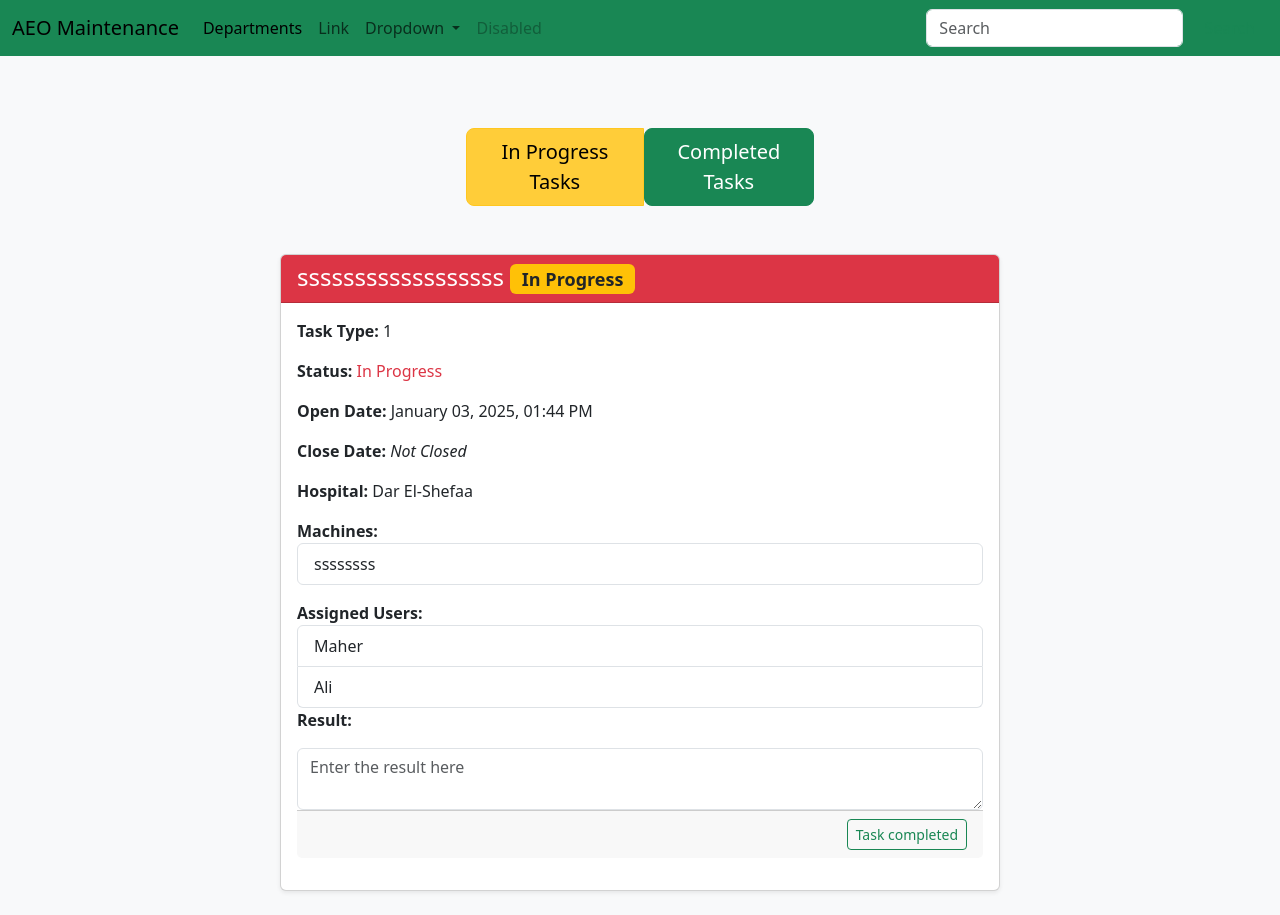
After one commit to MoMaherB/Biomedical-maintenance-system-Webstack-Portfolio-Project, a Flask app: page /departments/1/in_progress_tasks/ in a window 1280 px wide. The commit adds this page. Run offline with Flask 3, Linux system fonts and the light colour scheme; data comes from the database, SQL or seed files in the repository; both versions use the stored data as it was after the commit.

Commit message:
make default_time module- make add task result route. - make completed and in progress pages and routes.

```diff
--- a/maintenance_system/Templates/add_task.html
+++ b/maintenance_system/Templates/add_task.html
@@ -76,7 +76,7 @@
 
 
 				<!-- Final Submission -->
-				<button type="submit" class="btn btn-primary">Submit Task</button>
+				<button type="submit" class="btn btn-primary">Create Task</button>
 			</form>
 		</div>
 	</div>
--- /dev/null
+++ b/maintenance_system/Templates/in_progress_tasks.html
@@ -0,0 +1,95 @@
+{% extends "layout.html" %}
+
+{% block content %}
+<div class="container mt-4">
+
+	<div class="row justify-content-center">
+		<div class="col-lg-4 mb-4">
+			<div class="btn-group justify-content-center" role="group" aria-label="Basic mixed styles example">
+				<button type="button" class="btn btn-lg btn-warning active">In Progress Tasks</button>
+				<a href="{{ url_for('completed_tasks', department_id = department.id)}}"><button type="button"
+						class="btn btn-lg btn-success">Completed Tasks</button></a>
+			</div>
+		</div>
+	</div>
+	<div class="row justify-content-center">
+		{% for task in tasks %}
+		<div class="col-md-8 mb-4">
+			<br>
+			<div class="card shadow-sm">
+				<div
+					class="card-header
+                    {% if task.status == 0 %} bg-danger text-white {% elif task.status == 1 %} bg-success text-white {% endif %}">
+					<h4 class="card-title mb-0">
+						{{ task.description }}
+						<span
+							class="badge
+                            {% if task.status == 0 %} bg-warning text-dark {% elif task.status == 1 %} bg-light text-dark {% endif %}">
+							{% if task.status == 0 %}
+							In Progress
+							{% elif task.status == 1 %}
+							Completed
+							{% endif %}
+						</span>
+					</h4>
+				</div>
+				<div class="card-body">
+					<p><strong>Task Type:</strong> {{ task.task_type }}</p>
+					<p><strong>Status:</strong>
+						{% if task.status == 0 %}
+						<span class="text-danger">In Progress</span>
+						{% elif task.status == 1 %}
+						<span class="text-success">Completed</span>
+						{% endif %}
+					</p>
+					<p><strong>Open Date:</strong>
+						{{ task.open_date.strftime('%B %d, %Y, %I:%M %p') }}
+					</p>
+					<p><strong>Close Date:</strong>
+						{% if task.close_date %}
+						{{ task.close_date.strftime('%B %d, %Y, %I:%M %p') }}
+						{% else %}
+						<em>Not Closed</em>
+						{% endif %}
+					</p>
+					<p><strong>Hospital:</strong> {{ task.hospital.name }}</p>
+
+					<!-- Machines Section -->
+					{% if task.machines %}
+					<div>
+						<strong>Machines:</strong>
+						<ul class="list-group">
+							{% for machine in task.machines %}
+							<li class="list-group-item">{{ machine.serial_number }}</li>
+							{% endfor %}
+						</ul>
+					</div>
+					{% endif %}
+
+					<!-- Users Section -->
+					{% if task.users %}
+					<div class="mt-3">
+						<strong>Assigned Users:</strong>
+						<ul class="list-group">
+							{% for user in task.users %}
+							<li class="list-group-item">{{ user.username }}</li>
+							{% endfor %}
+						</ul>
+					</div>
+					{% endif %}
+
+					<p><strong>Result:</strong>
+					<form method="post" action="{{ url_for('add_task_result', task_id=task.id) }}">
+						<textarea name="result" class="form-control" placeholder="Enter the result here"></textarea>
+						<div class="card-footer text-end">
+							<button class="btn btn-outline-success btn-sm">Task completed</button>
+						</div>
+					</form>
+					</p>
+				</div>
+			</div>
+		</div>
+		{% endfor %}
+	</div>
+</div>
+{% endblock %}
--- /dev/null
+++ b/maintenance_system/default_time.py
@@ -0,0 +1,5 @@
+from datetime import datetime, timedelta
+
+
+def default_time():
+    return datetime.utcnow() + timedelta(hours=2)
--- a/maintenance_system/models.py
+++ b/maintenance_system/models.py
@@ -1,5 +1,5 @@
 from maintenance_system import db
-from datetime import datetime, timedelta
+from maintenance_system.default_time import default_time
 
 db.Table('user_task', db.Column('user_id', db.Integer, db.ForeignKey('user.id')),
 db.Column('task_id', db.Integer, db.ForeignKey('task.id')))
@@ -81,8 +81,7 @@ class Hospital(db.Model):
 	tasks = db.relationship('Task', backref='hospital', lazy=True)
 	machines = db.relationship('Machine', backref='hospital', lazy=True)
 
-def default_time():
-    return datetime.utcnow() + timedelta(hours=2)
+
 
 class Task(db.Model):
 	id = db.Column(db.Integer, primary_key=True)
--- a/maintenance_system/routes.py
+++ b/maintenance_system/routes.py
@@ -3,7 +3,7 @@ from maintenance_system import app, db
 from maintenance_system.models import User , Department, Device, Model, Machine, Hospital, Task
 from maintenance_system.forms import UserForm, DepartmentForm, DeviceForm, ModelForm, MachineForm, HospitalForm, TaskForm
 from sqlalchemy import distinct
-
+from maintenance_system.default_time import default_time
 
 
 @app.route("/")
@@ -331,12 +331,21 @@ def update_hospital(id):
     return render_template('add_hospital.html', form=form, form_name=form_name)
 
 #=====================================Task Routes======================================
-@app.route('/departments/<int:department_id>/tasks/', methods=['GET'])
-def tasks(department_id):
+@app.route('/departments/<int:department_id>/in_progress_tasks/', methods=['GET', 'POST'])
+def in_progress_tasks(department_id):
     department = Department.query.get_or_404(department_id)
 
     tasks = Task.query.join(Task.machines).join(Machine.model).join(Model.device).filter(Device.department_id == department_id).all()
-    return render_template('tasks.html', department=department, tasks=tasks)
+    tasks = [task for task in tasks if task.status == 0]
+    return render_template('in_progress_tasks.html', department=department, tasks=tasks)
+
+@app.route('/departments/<int:department_id>/completed_tasks/', methods=['GET'])
+def completed_tasks(department_id):
+    department = Department.query.get_or_404(department_id)
+
+    tasks = Task.query.join(Task.machines).join(Machine.model).join(Model.device).filter(Device.department_id == department_id).all()
+    tasks = [task for task in tasks if task.status == 1]
+    return render_template('completed_tasks.html', department=department, tasks=tasks)
 
 @app.route('/departments/<int:department_id>/add_task', methods=['GET', 'POST'])
 def add_task(department_id):
@@ -396,6 +405,16 @@ def add_task(department_id):
 
     return render_template('add_task.html', form=form, department=department)
 
+@app.route('/add_task_result/<int:task_id>', methods=['GET', 'POST'])
+def add_task_result(task_id):
+    task = Task.query.get_or_404(task_id)
+    task.status = 1
+    task.result = request.form.get('result')
+    task.close_date = default_time()
+    db.session.commit()
+    flash('Task finished successfully!', 'success')
+    return redirect(url_for('completed_tasks', department_id=task.machines[0].model.device.department_id))
+
 @app.route('/<path:path>', methods=['GET'])
 def catch_all(path):
     return f"Caught route: {path}", 404
```
Also changed, not shown: maintenance_system/Templates/completed_tasks.html (added, +88 -0 lines), maintenance_system/Templates/tasks.html (deleted, +0 -79 lines), instance/maintenance_system.db.
